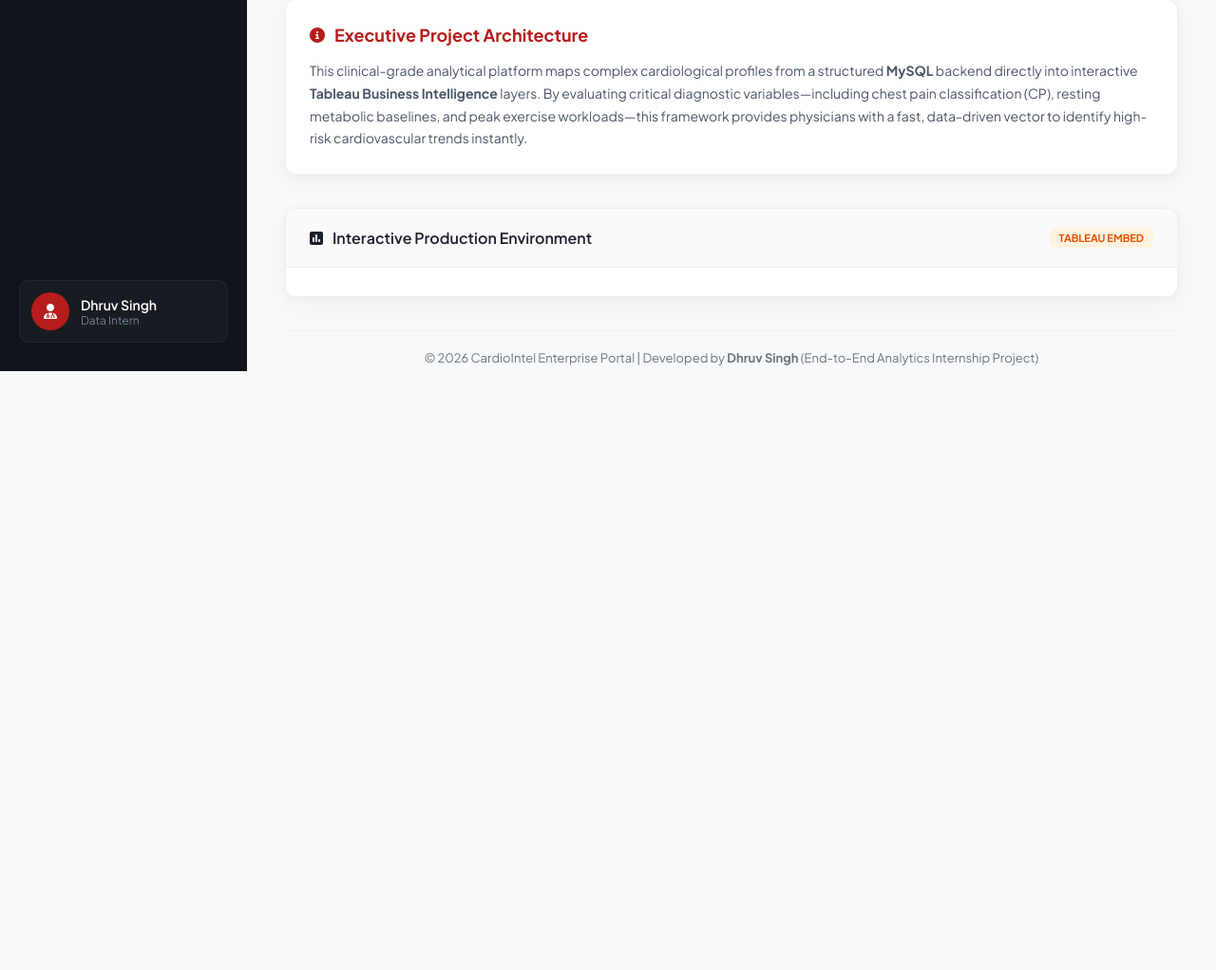
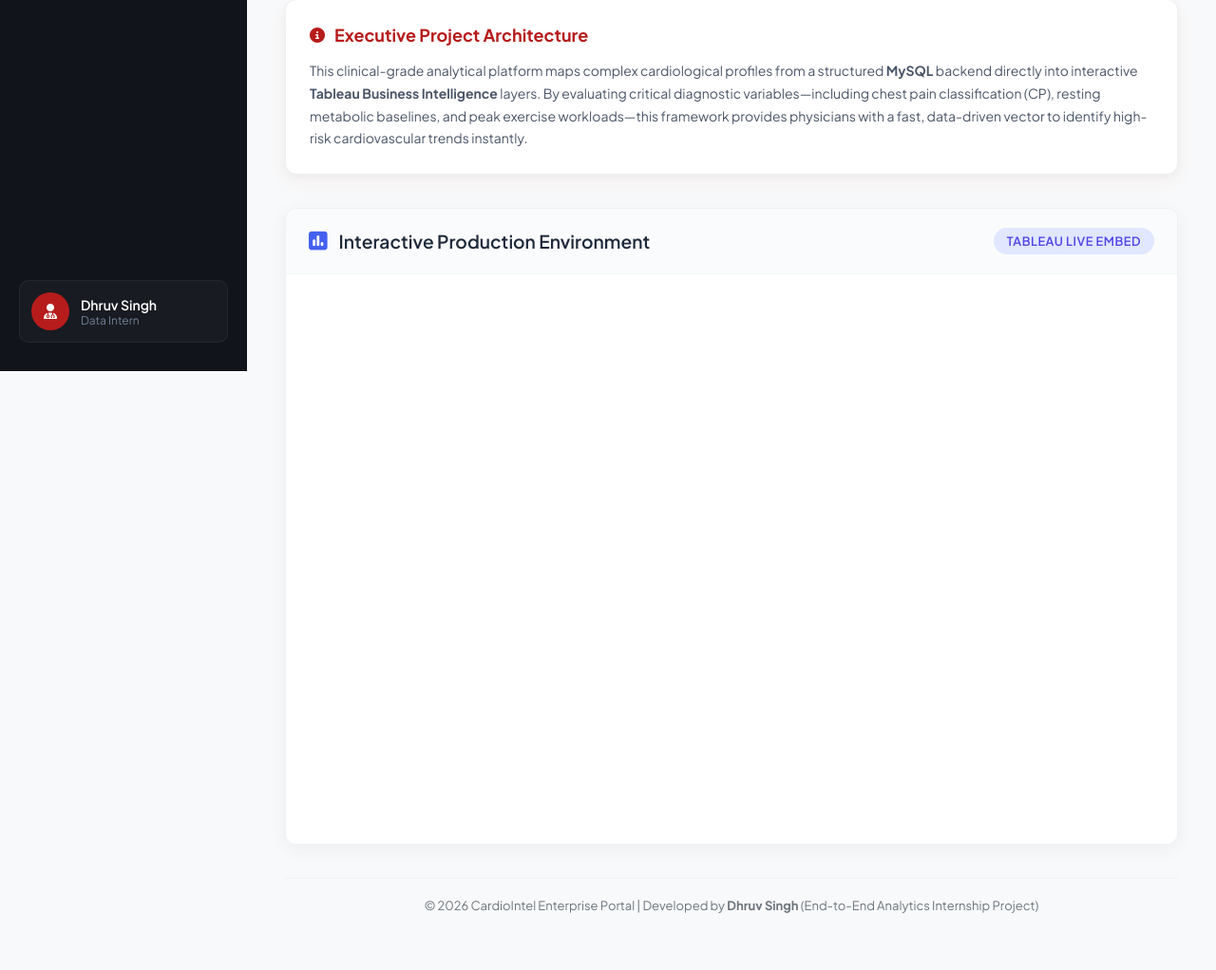
Before and after one commit to Dhruv007211/heart_analysis, a Flask app: page / in a window 1280 px wide. Shown: the part 409-1431 px from the top of the page at 95% size. Before the commit the page ends 800 px from the top, so only its background shows below. Run offline with Flask 3, Linux system fonts and the light colour scheme; data that the repository does not hold is empty; some libraries are stand-ins or nearby versions.

Commit message:
Final Heart Disease Analytics Project

```diff
--- a/HeartDiseaseAnalytics_Project/07_Web_Integration/templates/index.html
+++ b/HeartDiseaseAnalytics_Project/07_Web_Integration/templates/index.html
@@ -86,27 +86,30 @@
                     </p>
                 </div>
 
-                <div class="dashboard-container">
-                    <div class="dashboard-header">
-                        <div class="title-block">
-                            <i class="fa-solid fa-square-poll-vertical"></i>
-                            <h2>Interactive Production Environment</h2>
+                <div class="dashboard-container" style="background: #ffffff; border-radius: 12px; box-shadow: 0 4px 20px rgba(0,0,0,0.05); margin-top: 25px; overflow: hidden; border: 1px solid #eef2f5;">
+                    <div class="dashboard-header" style="display: flex; justify-content: space-between; align-items: center; padding: 20px 24px; border-bottom: 1px solid #f1f5f9; background: #fafbfc;">
+                        <div class="title-block" style="display: flex; align-items: center; gap: 12px;">
+                            <i class="fa-solid fa-square-poll-vertical" style="color: #4361ee; font-size: 1.4rem;"></i>
+                            <h2 style="font-size: 1.2rem; font-weight: 600; color: #1e293b; margin: 0;">Interactive Production Environment</h2>
                         </div>
-                        <span class="platform-tag">Tableau Embed</span>
+                        <span class="platform-tag" style="background: #e0e7ff; color: #4f46e5; padding: 6px 14px; border-radius: 30px; font-size: 0.8rem; font-weight: 600; letter-spacing: 0.5px;">Tableau Live Embed</span>
                     </div>
-                    <div class="viz-frame-wrapper">
-                        <div class='tableauPlaceholder' id='viz1782547602228' style='position: relative; width: 100%;'>
+
+                    <div class="viz-frame-wrapper" style="padding: 24px; background: #ffffff; min-height: 600px;">
+                        <div class='tableauPlaceholder' id='viz1782796266688' style='position: relative; width: 100%; margin: 0 auto; border-radius: 8px; overflow: hidden; box-shadow: 0 2px 12px rgba(0,0,0,0.02);'>
                             <noscript>
                                 <a href='#'>
-                                    <img alt='Heart Disease Analytics Dashboard' src='https://public.tableau.com/static/images/MM/MMZPZ7WP5/1_rss.png' style='border: none' />
+                                    <img alt='Heart Disease Analytics Dashboard ' src='https:&#47;&#47;public.tableau.com&#47;static&#47;images&#47;bo&#47;book_17825475469060&#47;Dashboard1&#47;1_rss.png' style='border: none; width: 100%; display: block;' />
                                 </a>
                             </noscript>
                             <object class='tableauViz' style='display:none;'>
                                 <param name='host_url' value='https%3A%2F%2Fpublic.tableau.com%2F' />
                                 <param name='embed_code_version' value='3' />
-                                <param name='path' value='shared/MMZPZ7WP5' />
+                                <param name='site_root' value='' />
+                                <param name='name' value='book_17825475469060&#47;Dashboard1' />
+                                <param name='tabs' value='no' />
                                 <param name='toolbar' value='yes' />
-                                <param name='static_image' value='https://public.tableau.com/static/images/MM/MMZPZ7WP5/1.png' />
+                                <param name='static_image' value='https:&#47;&#47;public.tableau.com&#47;static&#47;images&#47;bo&#47;book_17825475469060&#47;Dashboard1&#47;1.png' />
                                 <param name='animate_transition' value='yes' />
                                 <param name='display_static_image' value='yes' />
                                 <param name='display_spinner' value='yes' />
@@ -116,7 +119,22 @@
                                 <param name='filter' value='publish=yes' />
                             </object>
                         </div>
-                    </div>
+
+                        <script type='text/javascript'>
+                            var divElement = document.getElementById('viz1782796266688');
+                            var vizElement = divElement.getElementsByTagName('object')[0];
+                            if ( divElement.offsetWidth > 800 ) {
+                                vizElement.style.minWidth='678px'; vizElement.style.maxWidth='1359px'; vizElement.style.width='100%'; vizElement.style.minHeight='705px'; vizElement.style.maxHeight='816px'; vizElement.style.height=(divElement.offsetWidth*0.75)+'px';
+                            } else if ( divElement.offsetWidth > 500 ) {
+                                vizElement.style.minWidth='678px'; vizElement.style.maxWidth='1359px'; vizElement.style.width='100%'; vizElement.style.minHeight='705px'; vizElement.style.maxHeight='816px'; vizElement.style.height=(divElement.offsetWidth*0.75)+'px';
+                            } else {
+                                vizElement.style.width='100%'; vizElement.style.height='2577px';
+                            }
+                            var scriptElement = document.createElement('script');
+                            scriptElement.src = 'https://public.tableau.com/javascripts/api/viz_v1.js';
+                            vizElement.parentNode.insertBefore(scriptElement, vizElement);
+                        </script>
+                        </div>
                 </div>
             </section>
 
```
